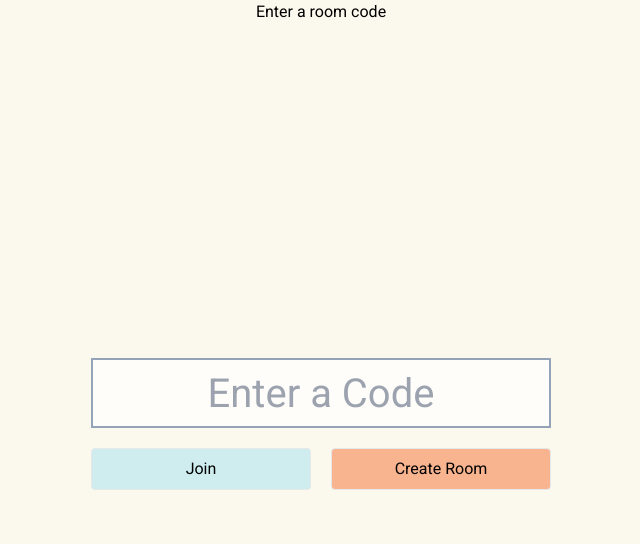
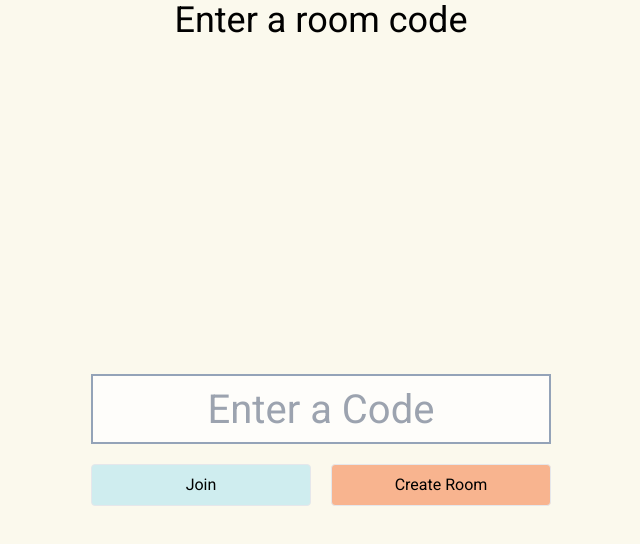
Before and after one commit to will-s-stone/SyncStream, a SvelteKit app: page / in a window 1280 px wide. Shown: the top 544 px of the page, without its empty margins (319-959 px from the left). Built offline with nearby package versions, Linux system fonts and the light colour scheme.

Commit message:
add room route

```diff
--- a/src/routes/+page.svelte
+++ b/src/routes/+page.svelte
@@ -27,7 +27,7 @@
 	}
 </script>
 
-<h1 class="flex flex-col justify-center items-center">Enter a room code</h1>
+<h1 class="text-4xl flex flex-col justify-center items-center">Enter a room code</h1>
 <div class="w-screen h-screen font-sans flex items-center justify-center">
 	<div id="centered content" class="grid grid-cols-2 gap-y-5 gap-x-5 w-fit item-center">
 		<input
--- /dev/null
+++ b/src/routes/room/[id]/+page.server.ts
@@ -0,0 +1,6 @@
+import type { PageServerLoad } from "./$types"
+
+export const load: PageServerLoad = ({ params }) => {
+  const id = params.id
+  return { id }
+}
--- /dev/null
+++ b/src/routes/room/[id]/+page.svelte
@@ -0,0 +1,12 @@
+<script lang="ts">
+	import type { PageData } from './$types';
+
+	export let data: PageData;
+</script>
+
+<!-- To do:
+    1. Add Media player
+    2. Sync times of media player
+ -->
+
+{data.id}
```
